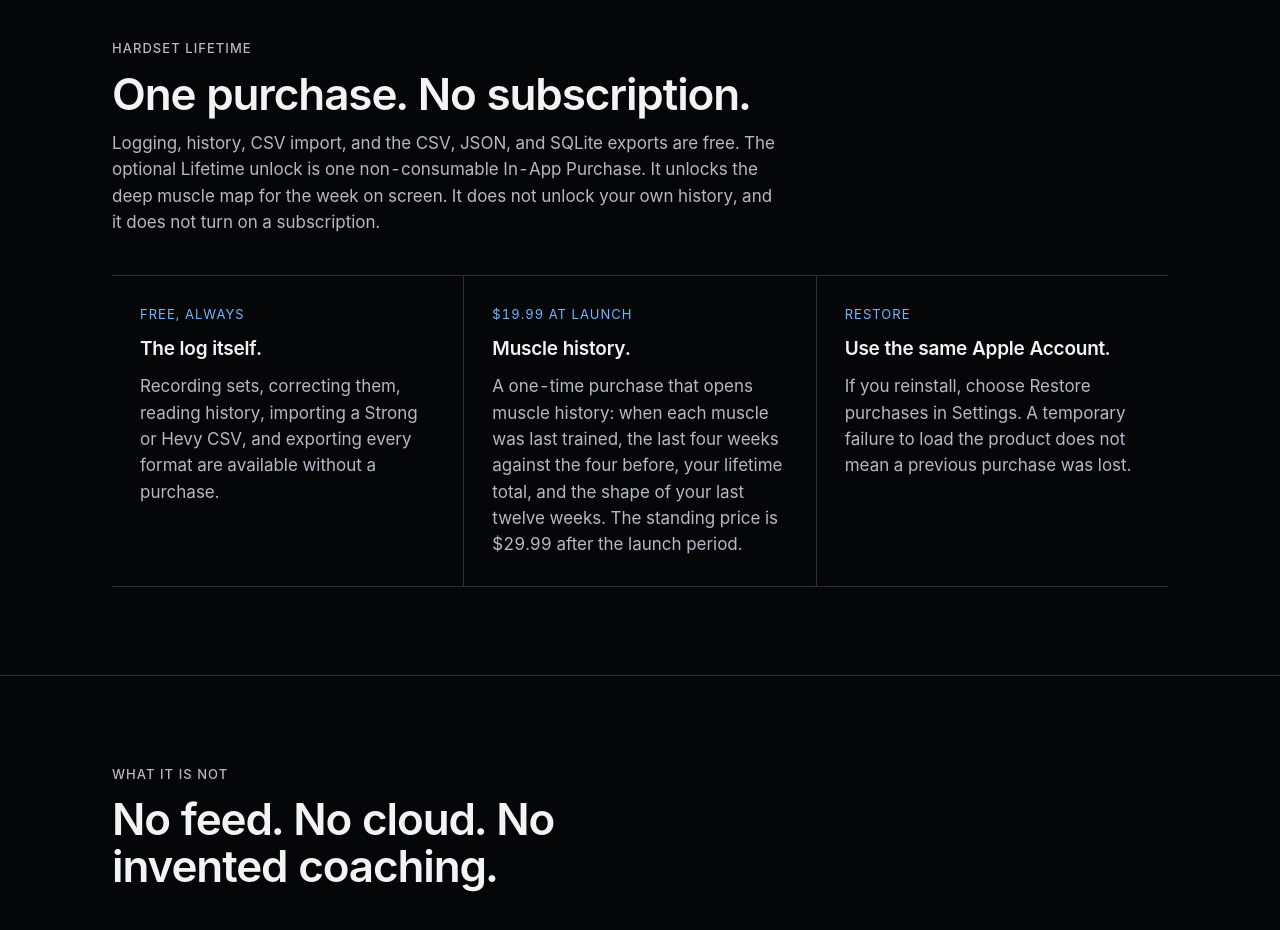
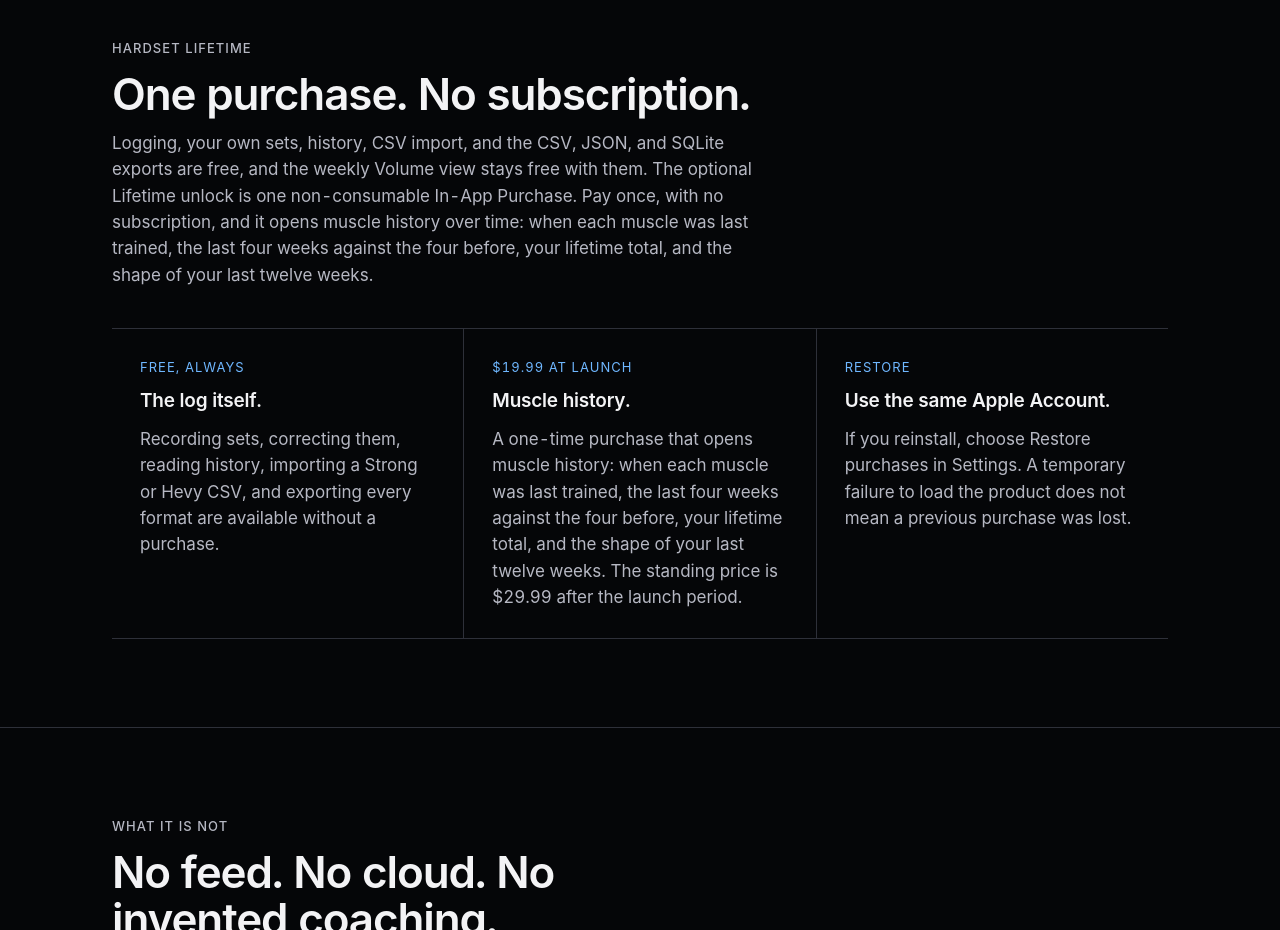
Before and after one commit to FrankieBiz/hardset, a plain HTML site: page site/index.html in a window 1280 px wide. Shown: the part 4060-4990 px from the top of the page. Drawn offline with Linux system fonts and the light colour scheme.

Commit message:
Describe muscle history on the Lifetime card and privacy page

```diff
--- a/site/index.html
+++ b/site/index.html
@@ -242,10 +242,11 @@
             <p class="label">Hardset Lifetime</p>
             <h2>One purchase. No subscription.</h2>
             <p class="body">
-              Logging, history, CSV import, and the CSV, JSON, and SQLite exports are free. The
-              optional Lifetime unlock is one non-consumable In-App Purchase. It unlocks the deep
-              muscle map for the week on screen. It does not unlock your own history, and it does
-              not turn on a subscription.
+              Logging, your own sets, history, CSV import, and the CSV, JSON, and SQLite exports are
+              free, and the weekly Volume view stays free with them. The optional Lifetime unlock is
+              one non-consumable In-App Purchase. Pay once, with no subscription, and it opens
+              muscle history over time: when each muscle was last trained, the last four weeks
+              against the four before, your lifetime total, and the shape of your last twelve weeks.
             </p>
           </div>
           <div class="grid">
```
Also changed, not shown: site/privacy.html (+2 -2 lines).
